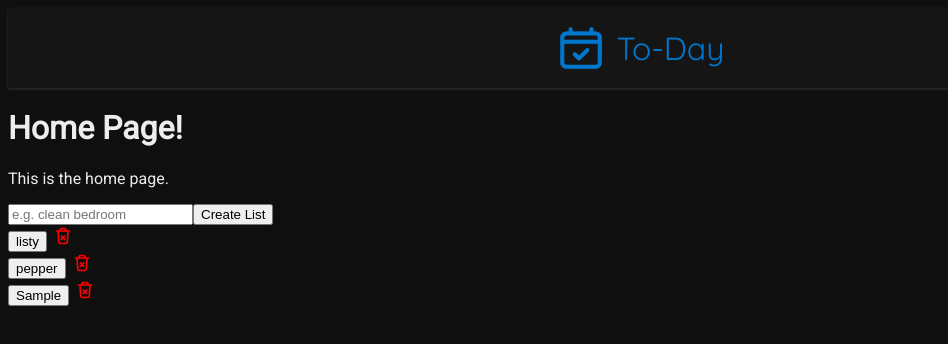
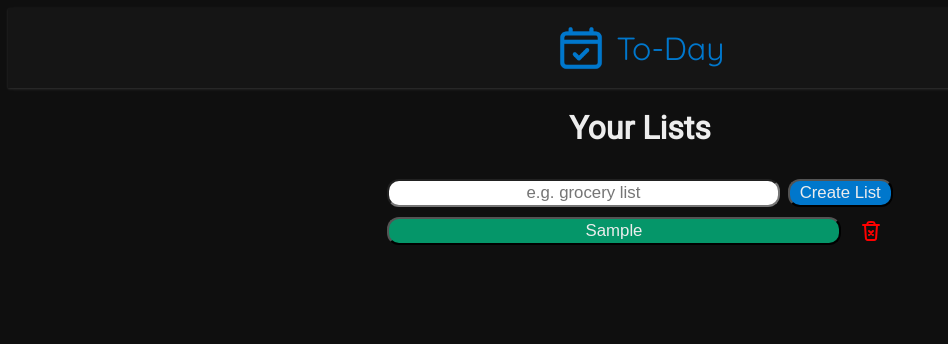
Before and after one commit to KlnMifflin/web-dev-training-plan, a React (Vite) app in the folder week-2/to-do-app/: page / in a window 1280 px wide. Both pictures are taken after typing "Sample" into the empty fields and a click on the button "Create List". Shown: the top 344 px of the page, without its empty margins (0-948 px from the left). Built offline with nearby package versions, Linux system fonts and the light colour scheme.

Commit message:
Add Delete, Style
Add delete and filtering functions to lists/items, style and format.

```diff
--- a/week-2/to-do-app/package.json
+++ b/week-2/to-do-app/package.json
@@ -12,7 +12,8 @@
   "dependencies": {
     "react": "^19.1.1",
     "react-dom": "^19.1.1",
-    "react-router-dom": "^7.8.1"
+    "react-router-dom": "^7.8.1",
+    "uuid": "^11.1.0"
   },
   "devDependencies": {
     "@eslint/js": "^9.33.0",
--- a/week-2/to-do-app/src/App.jsx
+++ b/week-2/to-do-app/src/App.jsx
@@ -6,10 +6,7 @@ import Header from "./components/Header";
 
 export default function App() {
 
-    const [lists, setLists] = useState([
-        {id: 1+"-listy", name: "listy", items: []},
-        {id: 2+"-pepper", name: "pepper", items: [{name: "huh", done: false}, {name: "nuh", done: true}]},
-    ])
+    const [lists, setLists] = useState([]);
 
     return (
         <div>
--- a/week-2/to-do-app/src/components/Home.jsx
+++ b/week-2/to-do-app/src/components/Home.jsx
@@ -1,10 +1,13 @@
-import { Link } from "react-router-dom"
-import { useState } from "react";
+import { Link } from "react-router-dom";
+import { v4 as uuidv4 } from "uuid";
 
 export default function Home(props) {
     function appendList(formData) {
-        props.setLists(prevLists => [...prevLists, {id: (prevLists.length + 1)+'-'+formData.get("newList"), name: formData.get("newList"), items: []}]);
+        if (formData.get("newList") !== "") {
+            props.setLists(prevLists => [...prevLists, {id: uuidv4(), name: formData.get("newList"), items: []}]);
         }
+    }
+
 
     function deleteList(listKey) {
         props.setLists(prevLists => prevLists.filter(
@@ -14,30 +17,29 @@ export default function Home(props) {
 
     const listButtons = props.lists.map(list => (
         <section key={list.id}>
-        <Link to={`/${list.id}`}>
-            <button variant="outlined">
+            <Link to={`/${list.id}`} className="list-link">
+                <button className="list-button">
                     {list.name}
                 </button>
             </Link>
+
             <button onClick={() => deleteList(list.id)} style={{ background: "none", border: "none" }} aria-label="Delete list" className="delete-button">
-            <svg viewBox="0 0 24 24" fill="none" xmlns="http://www.w3.org/2000/svg" width="20" height="20">
+                <svg viewBox="0 0 24 24" fill="none" xmlns="http://www.w3.org/2000/svg">
                     <path
                         d="M10 12L14 16M14 12L10 16M18 6L17.1991 18.0129C17.129 19.065 17.0939 19.5911 16.8667 19.99C16.6666 20.3412 16.3648 20.6235 16.0011 20.7998C15.588 21 15.0607 21 14.0062 21H9.99377C8.93927 21 8.41202 21 7.99889 20.7998C7.63517 20.6235 7.33339 20.3412 7.13332 19.99C6.90607 19.5911 6.871 19.065 6.80086 18.0129L6 6M4 6H20M16 6L15.7294 5.18807C15.4671 4.40125 15.3359 4.00784 15.0927 3.71698C14.8779 3.46013 14.6021 3.26132 14.2905 3.13878C13.9376 3 13.523 3 12.6936 3H11.3064C10.477 3 10.0624 3 9.70951 3.13878C9.39792 3.26132 9.12208 3.46013 8.90729 3.71698C8.66405 4.00784 8.53292 4.40125 8.27064 5.18807L8 6"
                         stroke="#ff0000" strokeWidth="2" strokeLinecap="round" strokeLinejoin="round" />
                 </svg>
             </button>
-        <br />
         </section>
     ))
 
     return (
         <main className="home-main">
-            <h1>Home Page!</h1>
-            <p>This is the home page.</p>
-            <form action={appendList}>
+            <h1>Your Lists</h1>
+            <form action={appendList} className="list-create">
                 <input
                     type="text"
-                    placeholder="e.g. clean bedroom"
+                    placeholder="e.g. grocery list"
                     aria-label="Create List"
                     name="newList"
                 />
--- a/week-2/to-do-app/src/components/ListPage.jsx
+++ b/week-2/to-do-app/src/components/ListPage.jsx
@@ -1,50 +1,56 @@
 import { useParams } from "react-router-dom";
 import { Link } from "react-router-dom";
+import { useState } from "react";
+import { v4 as uuidv4 } from "uuid";
 
 export default function ListPage(props) {
     const { listId } = useParams();
     const list = props.lists.find(l => l.id === listId);
 
     function appendItem(formData) {
+        if (formData.get("item") !== "") {
             props.setLists(prevLists => prevLists.map(
                 l => l.id === listId ? {...l, items: [...l.items,
-                {name: formData.get("item"), done: false}
+                    {id: uuidv4(), name: formData.get("item"), done: false}
                 ]} : l
             ));
         }
+    }
 
     const listButtons = props.lists.map(l => (
-        <Link to={`/${l.id}`} key={l.id}>
-            <button variant="outlined" disabled={l.id === listId} style={l.id === listId ? {cursor: "default"} : {}}>
+        <Link to={`/${l.id}`} key={l.id} className="list-page-buttons">
+            <button disabled={l.id === listId} style={l.id === listId ? {cursor: "default"} : {}} className={`list-page-button ${l.id === listId ? "active" : ""}`}>
                 {l.name}
             </button>
-            <br />
         </Link>
     ))
 
-    function toggleItem(index) {
+    function toggleItem(id) {
         props.setLists(prevLists => prevLists.map(
             l => l.id === listId ? {...l, items: l.items.map(
-                (item, i) => i === index ? {...item, done: !item.done} : item
+                item => item.id === id ? {...item, done: !item.done} : item
         )} : l
         ));
     }
 
-    function deleteItem(index) {
+    function deleteItem(id) {
         props.setLists(prevLists => prevLists.map(
             l => l.id === listId ? {...l, items: l.items.filter(
-                (_, i) => i !== index
+                item => item.id !== id
         )} : l
         ));
     }
 
-    const itemList = list.items.map((item, i) => (
-                            <li key={i}>
-                                <input type="checkbox" checked={item.done} onChange={() => toggleItem(i)} />
-                                <span style={{textDecoration: item.done ? "line-through" : "none"}}>
+    const [showDone, setShowDone] = useState(true);
+
+    const itemList = list.items.map(item => (
+        (!item.done || item.done && showDone) ?
+        <li key={item.id} className="item">
+            <input type="checkbox" checked={item.done} onChange={() => toggleItem(item.id)} />
+            <span style={{textDecoration: item.done ? "line-through" : "none"}} className={`item-text ${item.done ?"complete" : ""}`} onClick={() => toggleItem(item.id)}>
                 {item.name}
             </span>
-                                <button onClick={() => deleteItem(i)} style={{ background: "none", border: "none" }} aria-label="Delete item" className="delete-button">
+            <button onClick={() => deleteItem(item.id)} style={{ background: "none", border: "none" }} aria-label="Delete item" className="delete-button">
                 <svg viewBox="0 0 24 24" fill="none" xmlns="http://www.w3.org/2000/svg" width="20" height="20">
                     <path
                         d="M10 12L14 16M14 12L10 16M18 6L17.1991 18.0129C17.129 19.065 17.0939 19.5911 16.8667 19.99C16.6666 20.3412 16.3648 20.6235 16.0011 20.7998C15.588 21 15.0607 21 14.0062 21H9.99377C8.93927 21 8.41202 21 7.99889 20.7998C7.63517 20.6235 7.33339 20.3412 7.13332 19.99C6.90607 19.5911 6.871 19.065 6.80086 18.0129L6 6M4 6H20M16 6L15.7294 5.18807C15.4671 4.40125 15.3359 4.00784 15.0927 3.71698C14.8779 3.46013 14.6021 3.26132 14.2905 3.13878C13.9376 3 13.523 3 12.6936 3H11.3064C10.477 3 10.0624 3 9.70951 3.13878C9.39792 3.26132 9.12208 3.46013 8.90729 3.71698C8.66405 4.00784 8.53292 4.40125 8.27064 5.18807L8 6"
@@ -52,18 +58,31 @@ export default function ListPage(props) {
                 </svg>
             </button>
         </li>
+        : undefined
     ))
+
+    function toggleShowDone() {
+        setShowDone(!showDone);
+    }
+
+    function deleteDone() {
+        props.setLists(prevLists => prevLists.map(
+            l => l.id === listId ? {...l, items: l.items.filter(
+                item => !item.done
+        )} : l
+        ));
+    }
 
     return (
         <main className="list-main">
             <section className="all-lists">
-                <h1>All Lists Here!</h1>
+                <h1>Your Lists</h1>
                 {listButtons}
             </section>
+
             <section className="cur-list">
                 <h1>{list.name}</h1>
-                <br />
-                <form action={appendItem}>
+                <form action={appendItem} className="list-create item-create">
                     <input
                         type="text"
                         placeholder="e.g. clean bedroom"
@@ -72,6 +91,12 @@ export default function ListPage(props) {
                     />
                     <button>Add Item</button>
                 </form>
+
+                <span className="handle-complete">
+                    <button onClick={toggleShowDone} className="handle-complete-button">{showDone ? "Hide" : "Show"} Completed</button>
+                    <button onClick={deleteDone} className="handle-complete-button">Delete Completed</button>
+                </span>
+
                 <ul className="list-items">
                     {itemList}
                 </ul>
--- a/week-2/to-do-app/src/index.css
+++ b/week-2/to-do-app/src/index.css
@@ -28,6 +28,10 @@ header h1 {
     text-decoration: none;
 }
 
+button {
+    cursor: pointer;
+}
+
 .list-main {
     display: flex;
     gap: 24px;
@@ -43,15 +47,163 @@ header h1 {
 }
 
 .home-main {
+    display: flex;
+    flex-direction: column;
+    justify-content: center;
+    align-items: center;
+    gap: 10px
+}
 
+.home-main input {
+    font-size: 1.05rem;
+    border-radius: 12px;
+}
+
+.home-main button {
+    background-color: #059669;
+    color: #ededed;
+    font-size: 1.05rem;
+    border-radius: 12px;
+    text-align: center;
+    padding: 2px 10px;
+}
+
+.list-create {
+    display: flex;
+    align-items: center;
+    justify-content: space-between;
+    width: 40%;
+    min-width: 150px;
+}
+
+.list-create > input {
+    text-align: center;
+    padding: 2px 10px;
+    width: 100%;
+    font-size: 1.05rem;
+    border-radius: 12px;
+}
+
+.list-create > button {
+    background-color: #0077cc;
+    color: #ededed;
+    padding: 2px 10px;
+    margin-left: 8px;
+    white-space: nowrap;
+    font-size: 1.05rem;
+    border-radius: 12px;
+}
+
+.home-main section {
+    display: flex;
+    align-items: center;
+    justify-content: space-between;
+    width: 40%;
+    min-width: 150px;
+}
+
+.list-link {
+    flex: 1;
+}
+
+.list-button {
+    width: 100%;
+}
+
+.delete-button {
+    background: none;
+    border: none;
+    margin-left: 8px;
+    display: flex;
+    align-items: center;
+    justify-content: center;
+}
+
+.delete-button svg {
+    width: 1.5rem;
+    height: 1.5rem;
+}
+
+.all-lists {
+    display: flex;
+    flex-direction: column;
+    align-items: center;
+    gap: 10px;
+}
+
+.list-page-buttons {
+    width: 100%;
+}
+
+.list-page-button {
+    width: 100%;
+    background-color: #059669;
+    color: #ededed;
+    font-size: 1.05rem;
+    border-radius: 12px;
+    text-align: center;
+    padding: 2px 10px;
+}
+
+.list-button:hover {
+    background-color: #047857;
+}
+
+.list-page-button.active {
+    background-color: #065f46;
+    color: #c8c8c8;
+    opacity: 0.8;
+}
+
+.item-create {
+    width: 60%;
+}
+
+.cur-list {
+    display: flex;
+    flex-direction: column;
+    align-items: center;
+    width: 40%;
+    min-width: 150px;
+    gap: 10px;
+}
+
+.handle-complete {
+    display: flex;
+    width: 60%;
+    gap: 10px;
+}
+
+.handle-complete-button {
+    background-color: #9333ea;
+    color: #ededed;
+    padding: 2px 10px;
+    width: 100%;
+    font-size: 0.9rem;
+    border-radius: 12px;
 }
 
 .list-items {
     list-style-type: none;
     padding: 0;
-    margin: 0;
+    width: 60%;
+    border-radius: 12px;
+    font-size: 1.05rem;
 }
 
-button {
-    cursor: pointer;
+.item {
+    display: flex;
+    align-items: center;
+    min-width: 250px;
 }
+
+.item-text {
+    background-color: #0d9488;
+    width: 100%;
+    border-radius: 12px;
+    padding: 0.1rem 1rem;
+}
+
+.item-text.complete {
+    background-color: #115e59;
+}
```
Also changed, not shown: 1 other file (tests, documents, lock files or other folders). Lines whose indentation alone changed are shown as unchanged.
